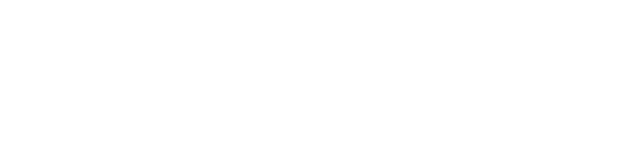
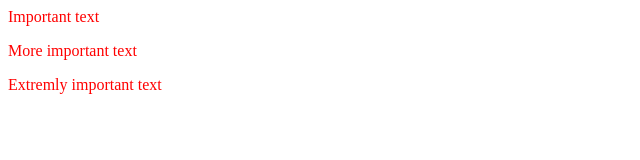
Before and after one commit to Something-relevant/289.101, a plain HTML site: page Styles.html in a window 1280 px wide. Shown: the whole page, without its empty margins (0-640 px from the left). Drawn offline with Linux system fonts and the light colour scheme.

Commit message:
Added 3 color Paragraphs

```diff
--- a/Styles.html
+++ b/Styles.html
@@ -10,8 +10,11 @@
 
 <body>
 
+<p style="color:#FF0000;">Important text</p>
 
+<p style="color:#FF0000;">More important text</p>
 
+<p style="color:#FF0000;">Extremly important text</p>
 </body>
 
 
```
